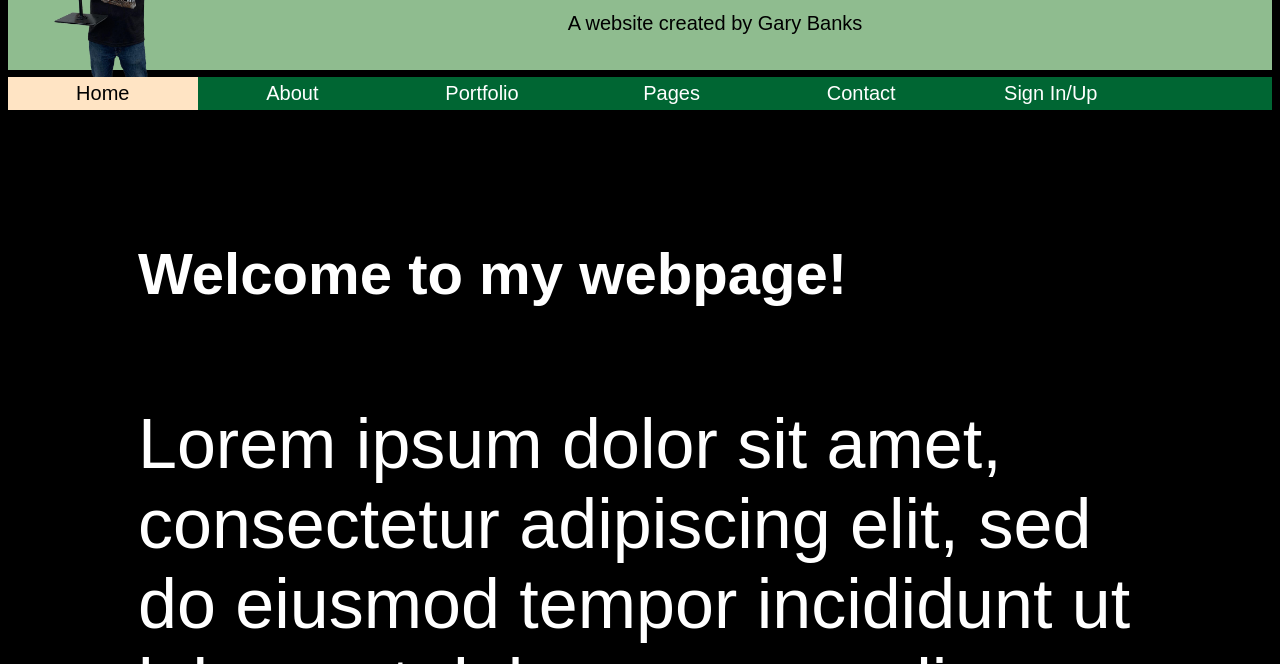
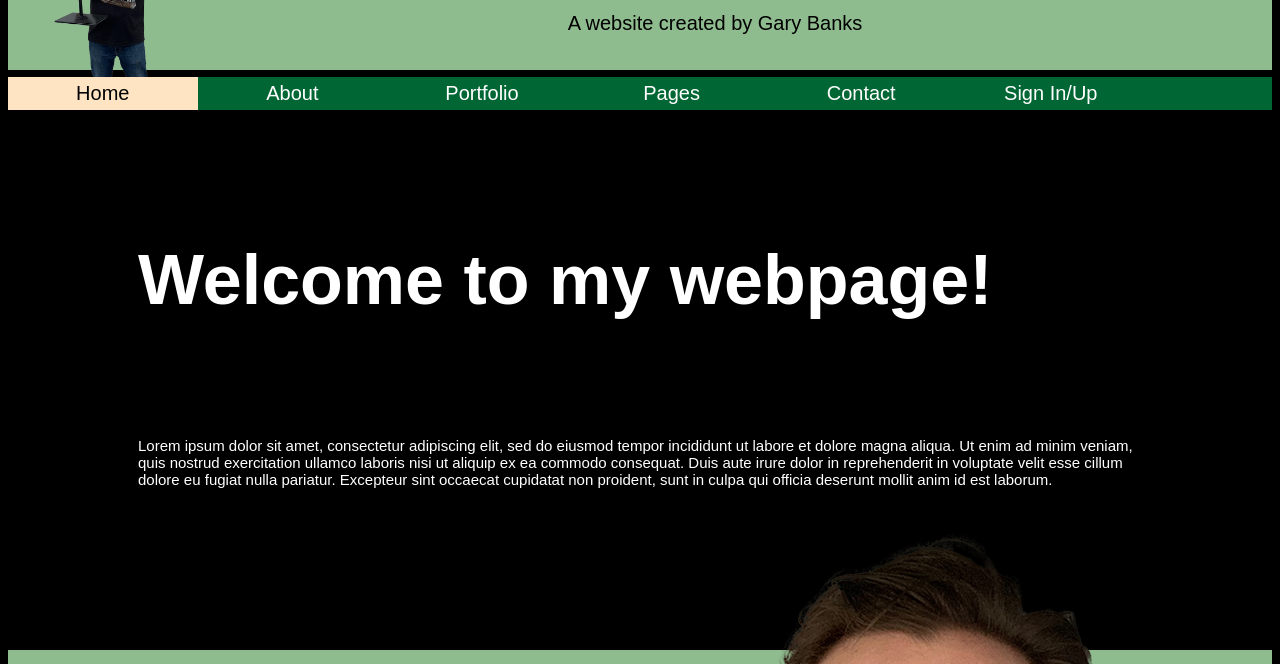
Before and after one commit to AVLnCS/lab2_360, a plain HTML site: page index.html in a window 1280 px wide. Shown: the part 136-800 px from the top of the page. Drawn offline with Linux system fonts and the light colour scheme.

Commit message:
Update main.css

```diff
--- a/main.css
+++ b/main.css
@@ -146,7 +146,7 @@ hr{
 }
 
 .home{
-    font-size: 70px;
+    font-size: 15px;
     color:white;
     text-align: left;
     margin: 130px;
@@ -156,3 +156,8 @@ hr{
 .page{
     color: white;
 }
+
+h5{
+    font-size: 70px;
+    color: white;
+}
```
